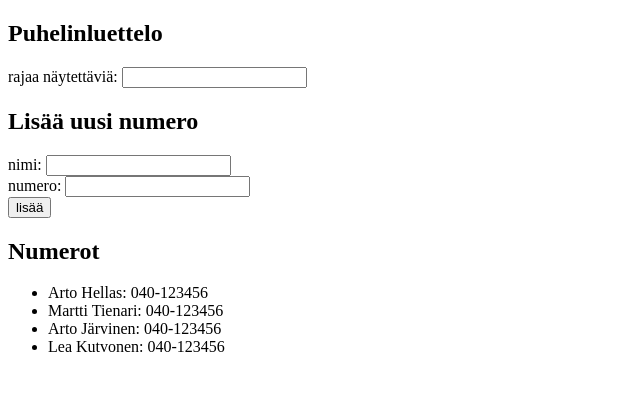
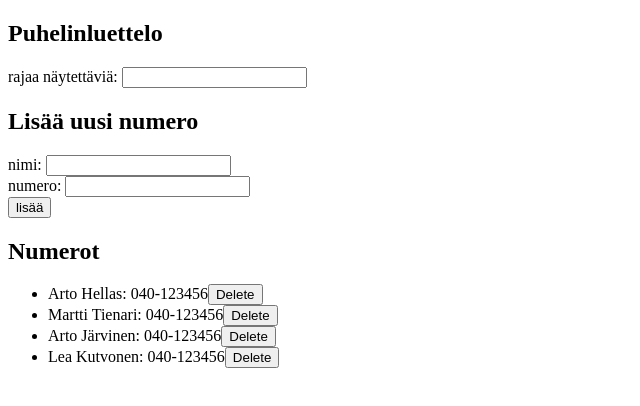
Before and after one commit to bittirousku/fullstack-open2019, a React (Create React App) app in the folder part2/puhelinluettelo/: page / in a window 1280 px wide. Shown: the top 406 px of the page, without its empty margins (0-640 px from the left). Built offline with nearby package versions, Linux system fonts and the light colour scheme; data requests are answered from the project's data file.

Commit message:
part2d: ex 2.17, add remove feature
Signed-off-by: Henrik Vesterinen <henrikv@iki.fi>

```diff
--- a/part2/puhelinluettelo/src/App.js
+++ b/part2/puhelinluettelo/src/App.js
@@ -44,6 +44,18 @@ const App = () => {
       });
   };
 
+  const removePerson = (personId) => {
+    if (!window.confirm(`Really delete entry ${personId}?`)) {
+      return;
+    }
+
+    personService
+      .deleteEntry(personId)
+      .then(() => {
+        setPersons(persons.filter(person => person.id !== personId));
+      });
+  };
+
   const handleNewName = (event) => {
     console.log(event.target.value);
     setNewName(event.target.value);
@@ -82,7 +94,7 @@ const App = () => {
         handleNewNumber={handleNewNumber}
       />
       <h2>Numerot</h2>
-      <Entries persons={personsToShow}/>
+      <Entries persons={personsToShow} deleteEntry={removePerson}/>
     </div>
   );
 
--- a/part2/puhelinluettelo/src/components/Entries.js
+++ b/part2/puhelinluettelo/src/components/Entries.js
@@ -4,10 +4,16 @@ import Entry from "./Entry.js";
 
 // IMPORTANT: don't define components inside App !!
 
-const Entries = ({persons}) => {
+const Entries = ({persons, deleteEntry}) => {
   const rows = () => (
     persons.map(person =>
-      <Entry key={person.name} name={person.name} number={person.number}/>
+      <Entry
+        key={person.id}
+        name={person.name}
+        number={person.number}
+        deleteEntry={deleteEntry}
+        id={person.id}
+      />
     )
   );
   return (
--- a/part2/puhelinluettelo/src/components/Entry.js
+++ b/part2/puhelinluettelo/src/components/Entry.js
@@ -1,9 +1,12 @@
 import React from 'react';
 
-const Entry = ({name, number}) => {
+const Entry = ({name, number, deleteEntry, id}) => {
   return (
     <>
-      <li>{name}: {number}</li>
+      <li>
+        {name}: {number}
+        <button onClick={() => deleteEntry(id)}>Delete</button>
+      </li>
     </>
   );
 };
--- a/part2/puhelinluettelo/src/services/persons.js
+++ b/part2/puhelinluettelo/src/services/persons.js
@@ -11,13 +11,13 @@ const create = newObject => {
   return request.then(response => response.data)
 }
 
-const update = (id, newObject) => {
-  const request = axios.put(`${baseUrl}/${id}`, newObject)
+const deleteEntry = (id) => {
+  const request = axios.delete(`${baseUrl}/${id}`)
   return request.then(response => response.data)
 }
 
 export default {
   getAll: getAll,
   create: create,
-  update: update
+  deleteEntry: deleteEntry
 }
```
